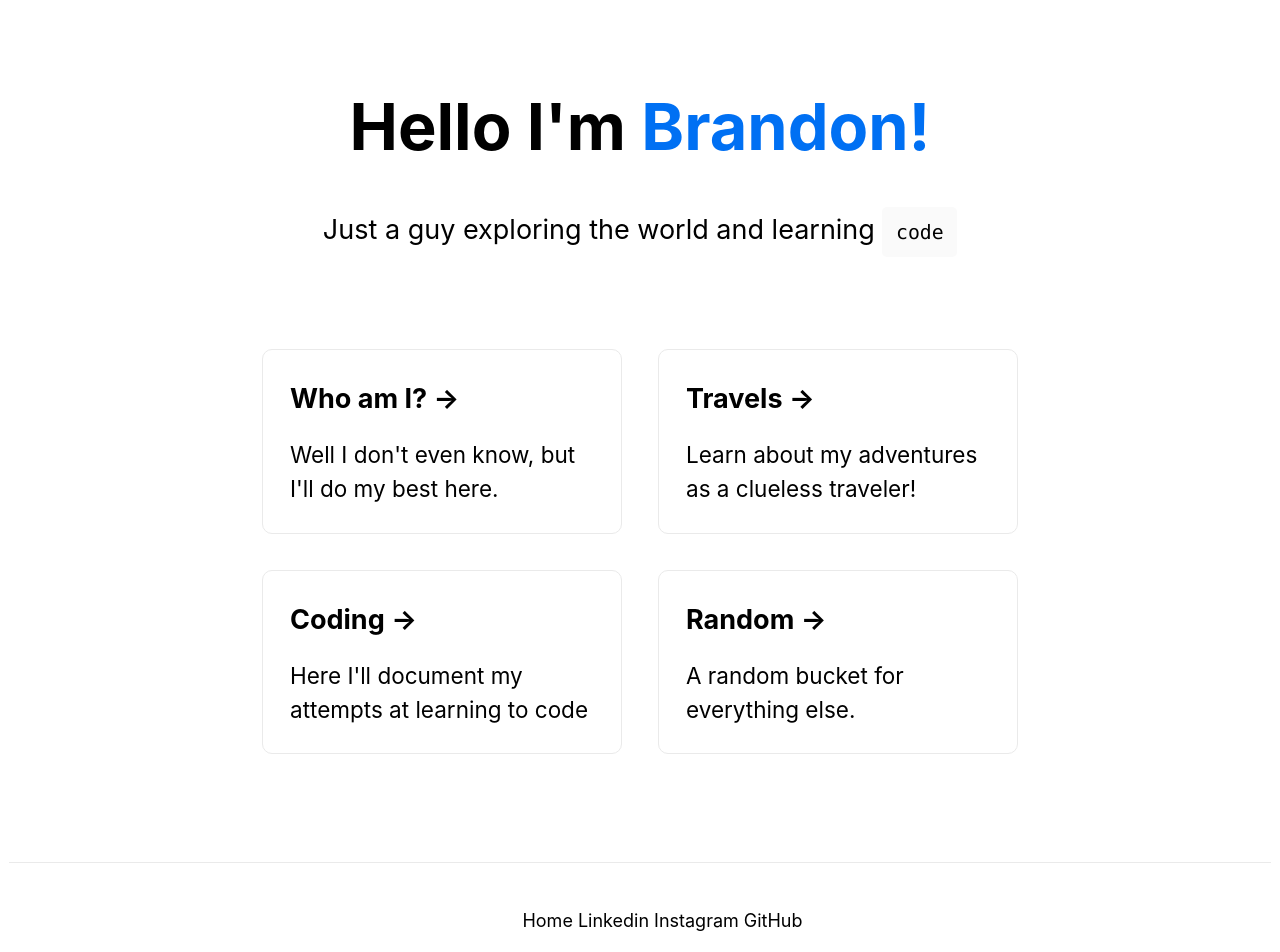
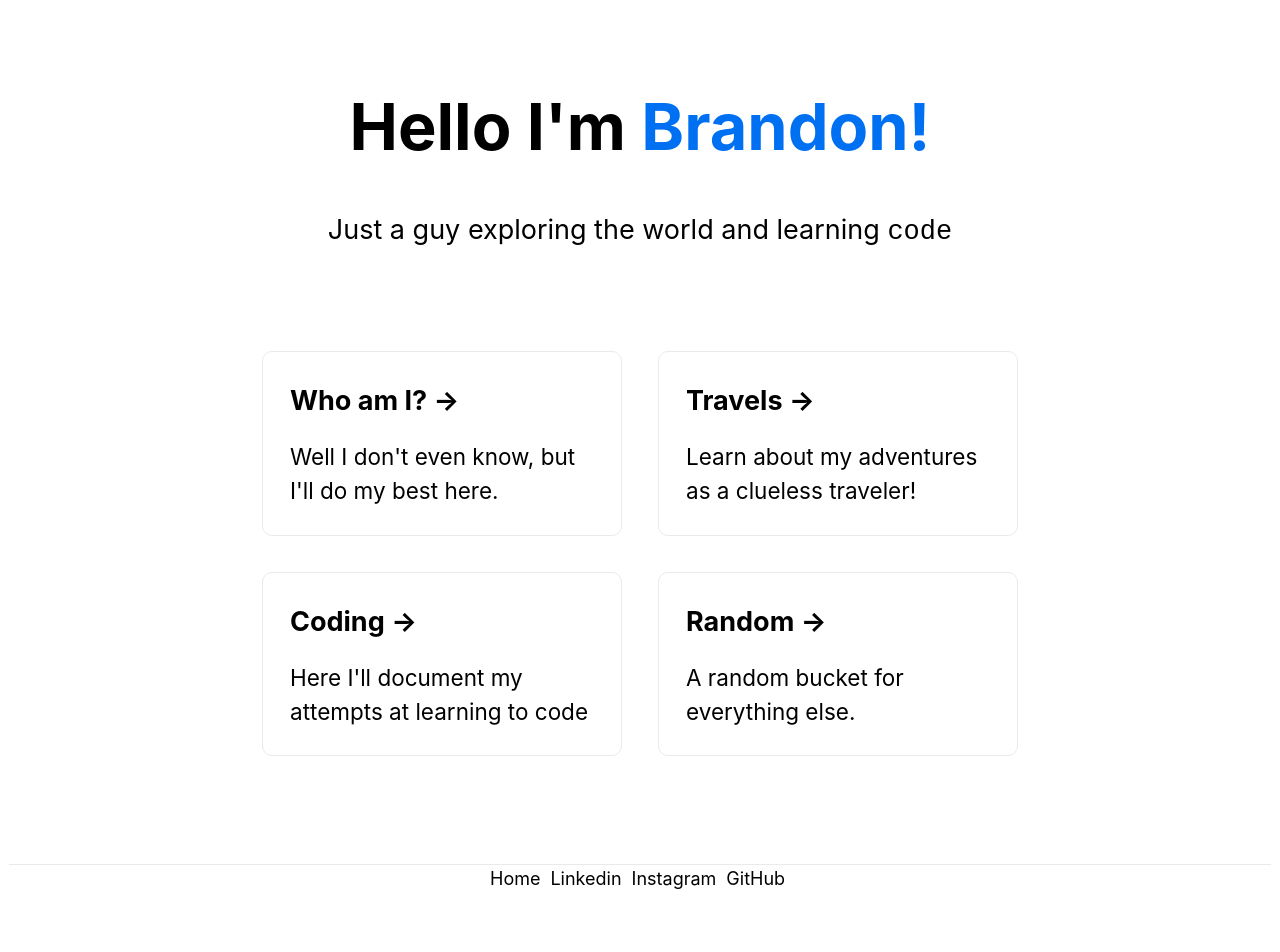
Before and after one commit to gasperb95/next.bg, a Next.js app: page / in a window 1280 px wide. Shown: the top 952 px of the page. After the commit the page ends 894 px from the top, so only its background shows below. Built offline with nearby package versions, Linux system fonts and the light colour scheme.

Commit message:
footer centering updates

```diff
--- a/components/footer/footer.js
+++ b/components/footer/footer.js
@@ -8,5 +8,5 @@ export default function Footer() {
                 <li className={styles.inline}><a href="https://www.instagram.com/brandon95g/" target="blank">Instagram</a></li>
                 <li className={styles.inline}><a href="https://github.com/gasperb95" target="blank">GitHub</a></li>
             </ul>
-    </div>;
+    </div>
   }
--- a/components/footer/footer.module.css
+++ b/components/footer/footer.module.css
@@ -1,15 +1,12 @@
 .Foot {
-    padding:0;
     list-style:none;
-    align-items: center;
     font-size:18px;
-    line-height:1.6;
-    margin-bottom:0;
+    text-align: center;
 }
 
 .inline {
     display: inline;
-    padding-left: 5px;
+    margin-left: 10px;
     float: left;
 }
 .inline a:hover {
--- a/components/layout.module.css
+++ b/components/layout.module.css
@@ -2,6 +2,7 @@
     max-width: 36rem;
     padding: 0 1rem;
     margin: 3rem auto 6rem;
+    min-height: 100vh;
   }
 
   .header {
--- a/pages/index.js
+++ b/pages/index.js
@@ -65,23 +65,6 @@ export default function Home() {
           justify-content: center;
           align-items: center;
         }
-        footer {
-          width: 100%;
-          height: 100px;
-          border-top: 1px solid #eaeaea;
-          display: flex;
-          justify-content: center;
-          align-items: center;
-        }
-        footer img {
-          margin-left: 0.5rem;
-        }
-        footer a {
-          display: flex;
-          justify-content: center;
-          align-items: center;
-          text-decoration: none;
-          color: inherit;
         }
         code {
           background: #fafafa;
--- a/styles/global.css
+++ b/styles/global.css
@@ -26,16 +26,11 @@ img {
   display: block;
 }
 footer {
+    border-top: 1px solid #eaeaea;
+    text-align:center;
     width: 100%;
-    height: 100px;
-    border-top: 1px solid #eaeaea;
-    display: flex;
-    justify-content: center;
-    align-items: center;
   }
-  footer img {
-    margin-left: 0.5rem;
-  }
+
   footer a {
     display: flex;
     justify-content: center;
@@ -43,3 +38,9 @@ footer {
     text-decoration: none;
     color: inherit;
   }
+
+
+ul {
+  margin:0 auto;
+  width: 400px;
+}
```
